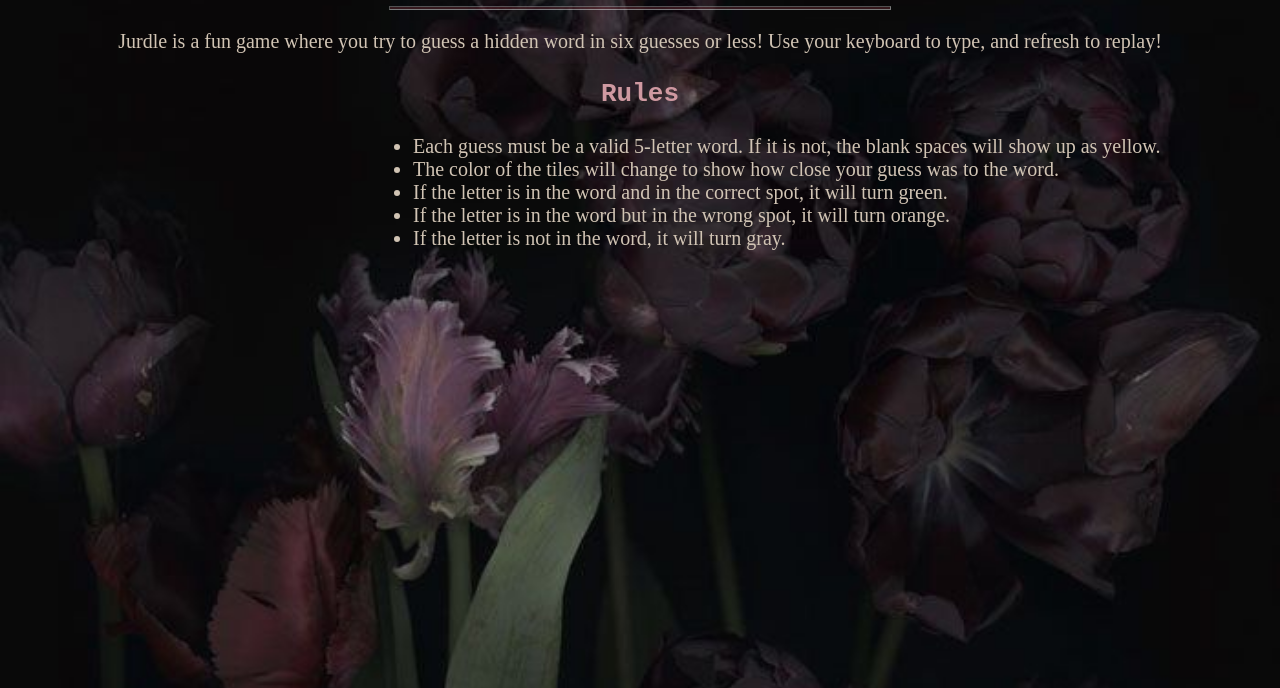
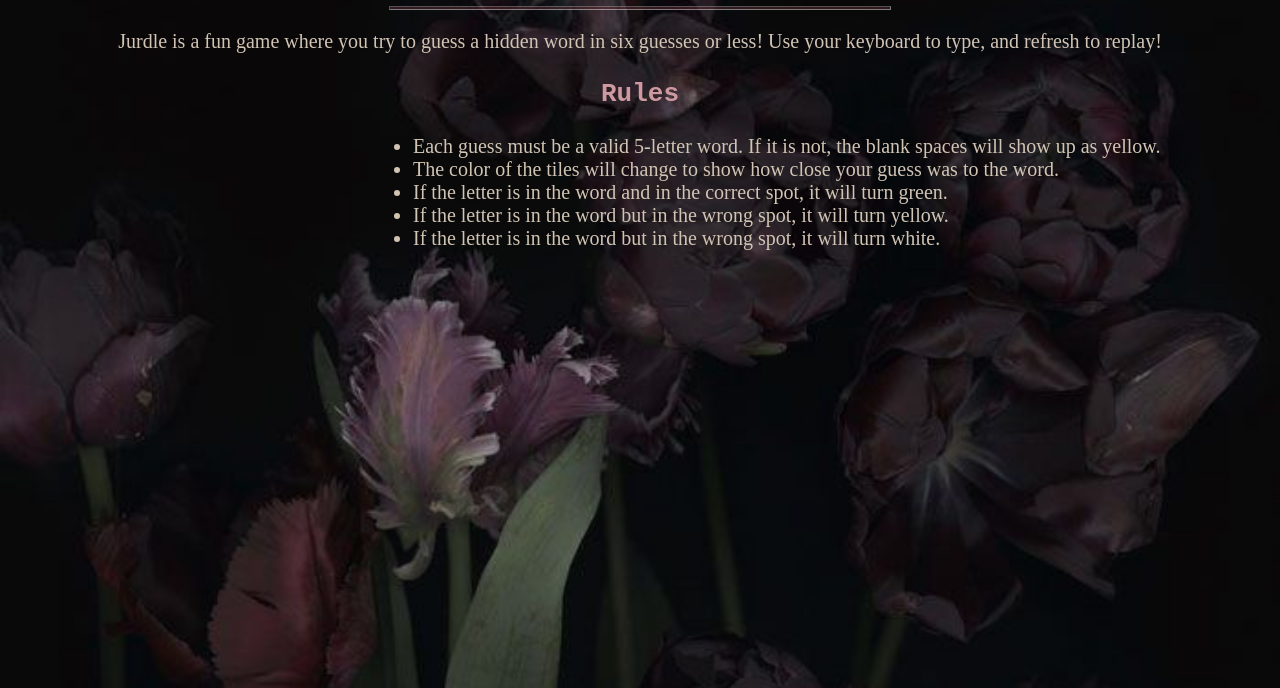
Before and after one commit to ClipseLionheart/Jurdle---website-ver, a plain HTML site: page dark_how-to.html in a window 1280 px wide. Shown: the part 112-800 px from the top of the page. Drawn offline with Linux system fonts and the light colour scheme.

```diff
--- a/dark_how-to.html
+++ b/dark_how-to.html
@@ -27,10 +27,10 @@
                 If the letter is in the word and in the correct spot, it will turn green.
             </li>
             <li>
-                If the letter is in the word but in the wrong spot, it will turn orange.
+                If the letter is in the word but in the wrong spot, it will turn yellow.
             </li>
             <li>
-                If the letter is not in the word, it will turn gray.
+                If the letter is in the word but in the wrong spot, it will turn white.
             </li>
         </ul>
 
```
Also changed, not shown: dark_index.html (+1 -0 lines).
